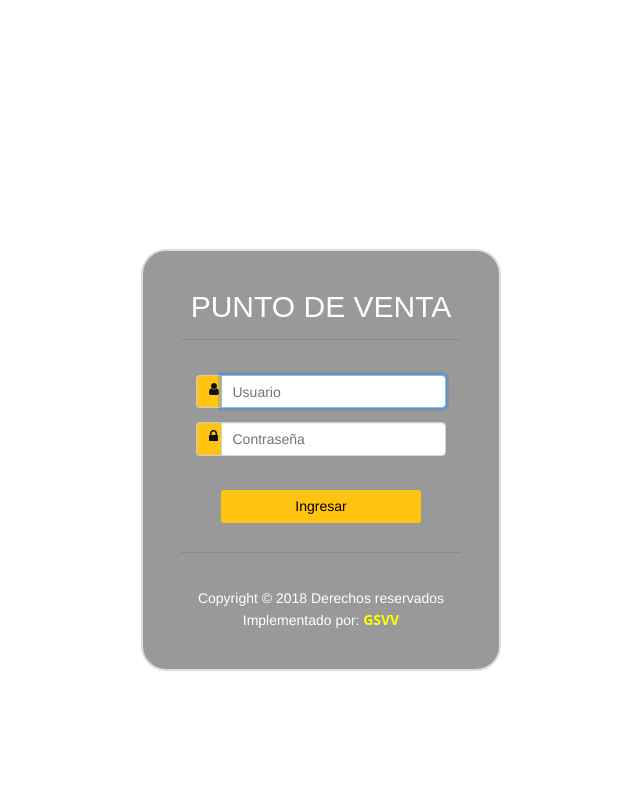
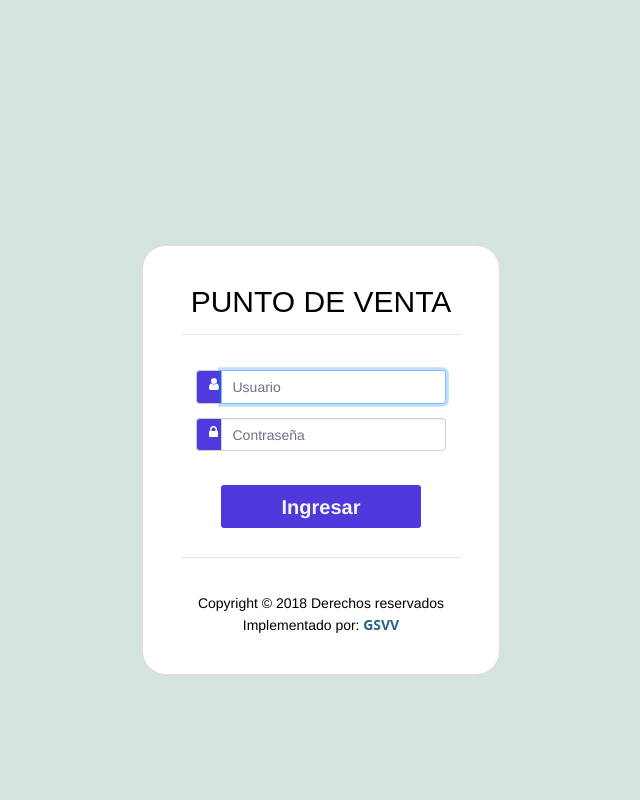
Before and after one commit to deyvisgc/sisventas_leonel, a CodeIgniter app: page /sisventas_leonel/ in a window 1280 px wide. Shown: the whole page, without its empty margins (319-959 px from the left). Run offline with CodeIgniter, Linux system fonts and the light colour scheme; some libraries are stand-ins or nearby versions.

Commit message:
hola mundo

```diff
--- a/application/views/logueo/index.php
+++ b/application/views/logueo/index.php
@@ -26,55 +26,59 @@ defined('BASEPATH') OR exit('No direct script access allowed');
     <link rel="stylesheet" href="<?= base_url() ?>../resources/plugins/iCheck/square/blue.css">
 
     <style>
+        html, body{
+            background-color: white;
+            background-size: cover;
+            background-repeat: no-repeat;
+            height: 100%;
+            align-content: center;
+            background-color: #d4e2e0;
+        }
         form {
             max-width: 360px;
             border: 2px solid #dedede;
             padding: 38px;
             margin-top: 120px;
             border-radius: 25px;
-            background-color: rgba(0,0,0,0.4) !important;
-        }
-        html,body{
-            background-color: white;
-            background-size: cover;
-            background-repeat: no-repeat;
-            height: 100%;
-            align-content: center;
+            background-color: white !important;
         }
 
 
         form h1{
-            color: white;
+            color: black;
             font-size: 30px;
         }
 
         .footer{
-            color:white ;
+            color:black ;
         }
         .footer .link{
-            color:white;
+            color:black;
             font-size:20px;
 
         }
 
         .form #span{
             width: 40px;
-            background-color: #FFC312;
+            background-color: #1eb8ff;
             color: black;
             border:0 !important;
         }
 
 
         .login_btn{
-            color: black;
-            background-color: #FFC312;
+            color: whitesmoke;
+            font-weight: bold;
+            font-size: 20px;
+            background-color:rgba(31,5,212,0.79);
             width: 200px;
             margin-top: 20px;
             margin-bottom: 15px;
         }
 
-        .login_btn hover{
-            background-color: white;
+        .login_btn:hover{
+            background-color: #1f2d4a;
+            color:white;
         }
 
     </style>
@@ -82,20 +86,20 @@ defined('BASEPATH') OR exit('No direct script access allowed');
 <body>
 <center>
     <form class="form-signin" action="<?php echo base_url(); ?>logueo/acceder" method="POST">
-        <h1>PUNTO DE VENTA</h1>
+        <h1 style="color: black;">PUNTO DE VENTA</h1>
         <hr>
         <br>
 
         <div class="form-group col-md-12">
             <div class="input-group">
-                <span class="input-group-addon" style="background-color: #FFC312;color: #0f0f0f"><i class="fa fa-user"></i></span>
+                <span class="input-group-addon" style="background-color: rgba(31,5,212,0.79);color: white"><i class="fa fa-user"></i></span>
                 <input type="text" id="in_usu_nombre" autofocus name="usu_nombre" class="form-control col-md-12" placeholder="Usuario" required >
             </div>
         </div>
 
         <div class="form-group col-md-12">
             <div class="input-group">
-                <span class="input-group-addon" style="background-color: #FFC312; color: #0f0f0f"><i class="fa fa-lock"></i></span>
+                <span class="input-group-addon" style="background-color: rgba(31,5,212,0.79); color: white"><i class="fa fa-lock"></i></span>
                 <input type="password" id="in_usu_clave" name="usu_clave" class="form-control" placeholder="Contraseña" required>
             </div>
         </div>
@@ -105,7 +109,7 @@ defined('BASEPATH') OR exit('No direct script access allowed');
         <hr>
         <a class="footer">
             <br>Copyright © 2018 Derechos reservados  <br>
-            Implementado por:<a href="http://gruposystemvv.com/" class="link" style="color: yellow; font-family: 'Segoe UI Semilight', 'Open Sans', Verdana, Arial, Helvetica, sans-serif; font-weight: bold;"> GSVV</a>
+            Implementado por:<a href="http://gruposystemvv.com/" class="link" style="color: #2a6189; font-family: 'Segoe UI Semilight', 'Open Sans', Verdana, Arial, Helvetica, sans-serif; font-weight: bold;"> GSVV</a>
         </a>
     </form>
 </center>
--- a/application/views/logueo/logueo.php
+++ b/application/views/logueo/logueo.php
@@ -28,7 +28,7 @@ defined('BASEPATH') OR exit('No direct script access allowed');
 
 
     html,body{
-        background-image: url('imagen/ventas.jpg');
+        background-image: url('<?= base_url() ?>/imagen/logo.png ');
         background-size: cover;
         background-repeat: no-repeat;
         height: 100%;
```
